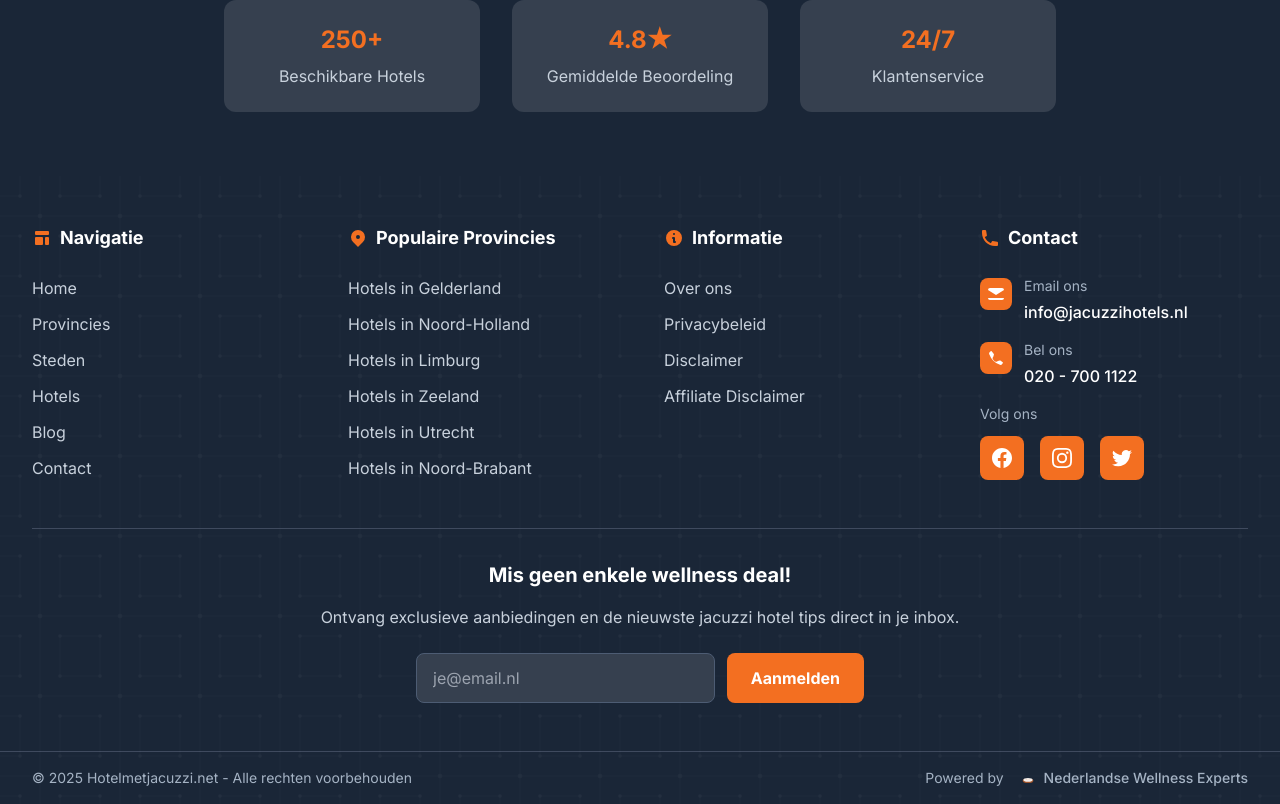
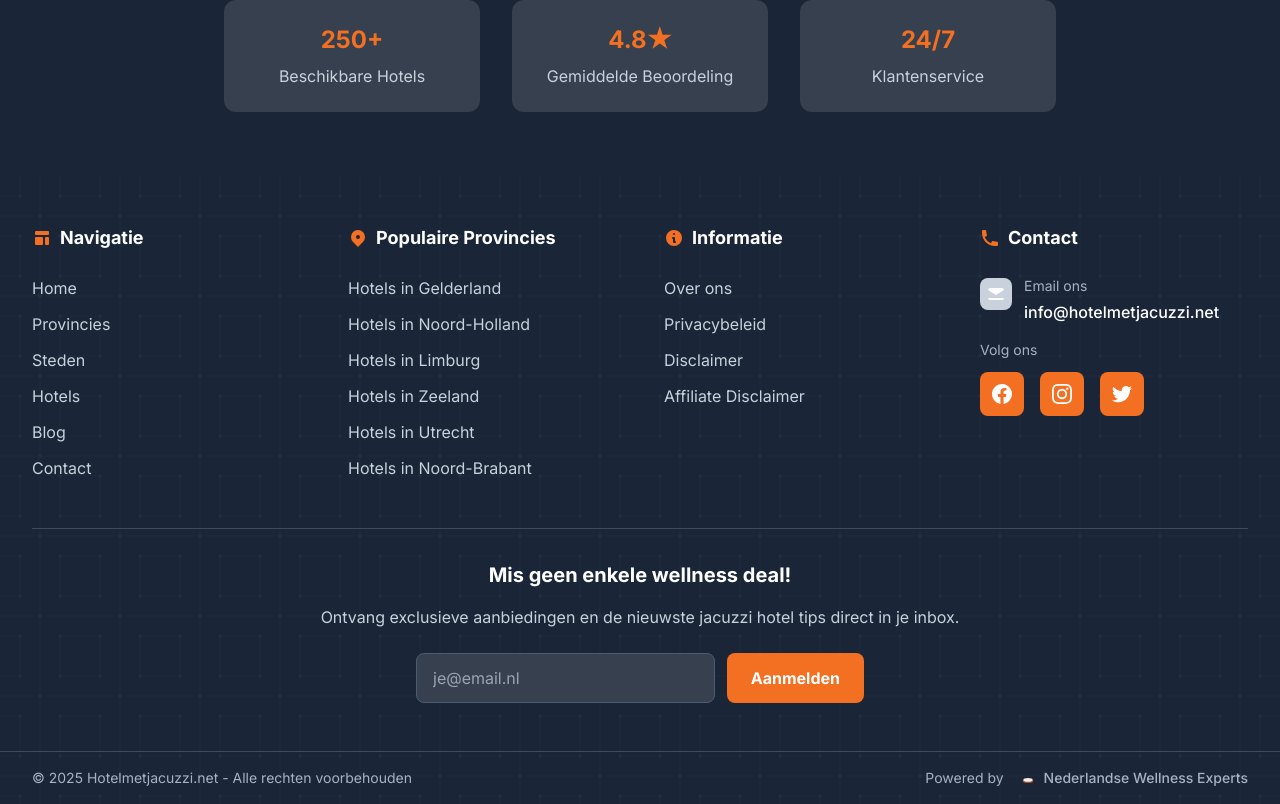
Before and after one commit to d4ni020/hotelmetjacuzzi, a Next.js app: page / in a window 1280 px wide. Shown: the part 10849-11653 px from the top of the page. Built offline with nearby package versions, Linux system fonts and the light colour scheme.

Commit message:
feat: Change email icon background color in footer to pastel blue

```diff
--- a/src/components/Footer.tsx
+++ b/src/components/Footer.tsx
@@ -142,7 +142,7 @@ const Footer = () => {
 
               {/* Email */}
               <div className="flex items-start space-x-3">
-                <div className="bg-brand-orange-600 p-2 rounded-lg mt-0.5">
+                <div className="bg-brand-navy-200 p-2 rounded-lg mt-0.5">
                   <svg width="16" height="16" viewBox="0 0 16 16" className="text-pure-white">
                     <path d="M2 2a2 2 0 00-2 2v8a2 2 0 002 2h12a2 2 0 002-2V4a2 2 0 00-2-2H2zM0 4l8 5 8-5v8H0V4z" fill="currentColor"/>
                   </svg>
@@ -150,28 +150,10 @@ const Footer = () => {
                 <div>
                   <p className="text-sm text-brand-navy-300 mb-1">Email ons</p>
                   <a
-                    href="mailto:info@jacuzzihotels.nl"
+                    href="mailto:info@hotelmetjacuzzi.net"
                     className="text-pure-white hover:text-brand-orange-600 transition-colors duration-300 font-medium"
                   >
-                    info@jacuzzihotels.nl
-                  </a>
-                </div>
-              </div>
-
-              {/* Telefoon */}
-              <div className="flex items-start space-x-3">
-                <div className="bg-brand-orange-600 p-2 rounded-lg mt-0.5">
-                  <svg width="16" height="16" viewBox="0 0 16 16" className="text-pure-white">
-                    <path d="M3.654 1.328a.678.678 0 00-1.015-.063L1.605 2.3c-.483.484-.661 1.169-.45 1.77a17.568 17.568 0 004.168 6.608 17.569 17.569 0 006.608 4.168c.601.211 1.286.033 1.77-.45l1.034-1.034a.678.678 0 00-.063-1.015l-2.307-1.794a.678.678 0 00-.58-.122L9.98 10.98s-.015.002-.059.006l-.078.01c-.278.035-.448.198-.698.417-.265.232-.618.403-1.094.403-1.325 0-3.5-2.175-3.5-3.5 0-.476.171-.829.403-1.094.219-.25.382-.42.417-.698l.01-.078c.004-.044.006-.058.006-.058l.549-1.803a.678.678 0 00-.122-.58L3.654 1.328z" fill="currentColor"/>
-                  </svg>
-                </div>
-                <div>
-                  <p className="text-sm text-brand-navy-300 mb-1">Bel ons</p>
-                  <a
-                    href="tel:+31207001122"
-                    className="text-pure-white hover:text-brand-orange-600 transition-colors duration-300 font-medium"
-                  >
-                    020 - 700 1122
+                    info@hotelmetjacuzzi.net
                   </a>
                 </div>
               </div>
```
